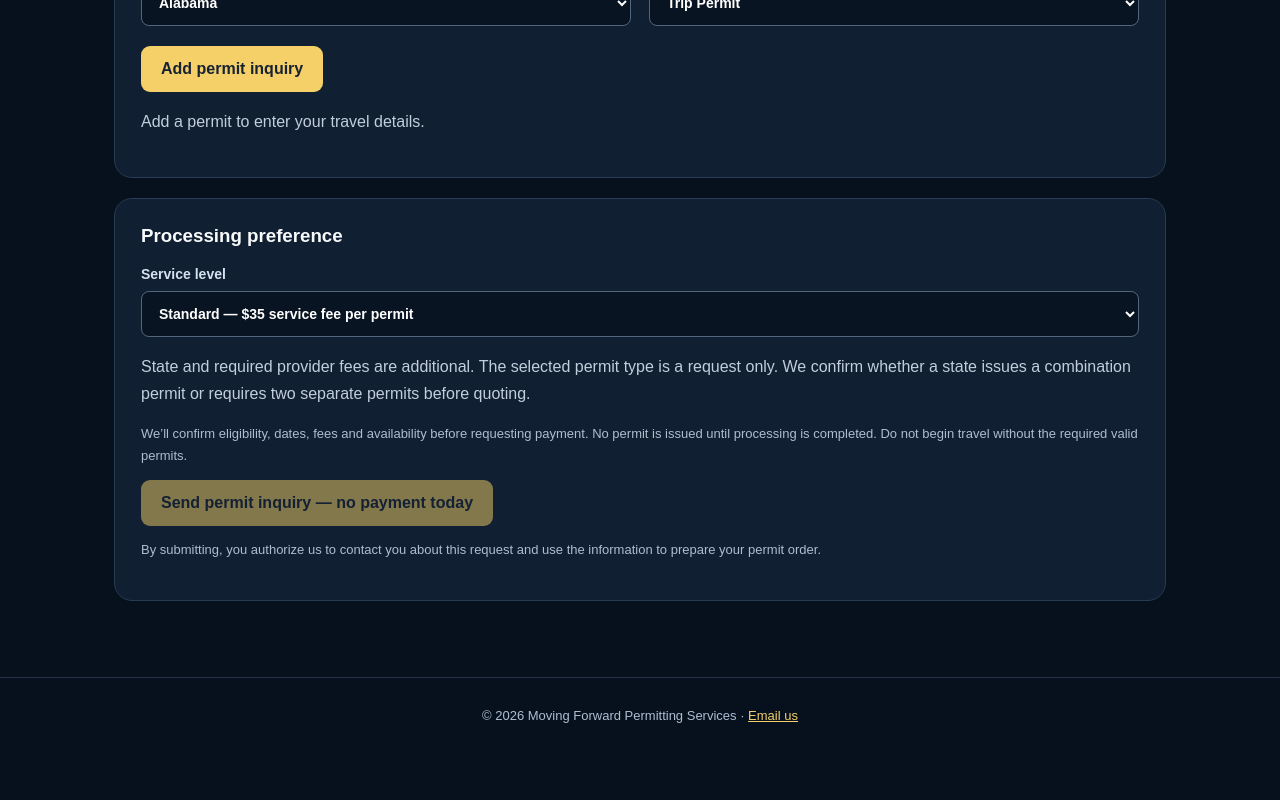
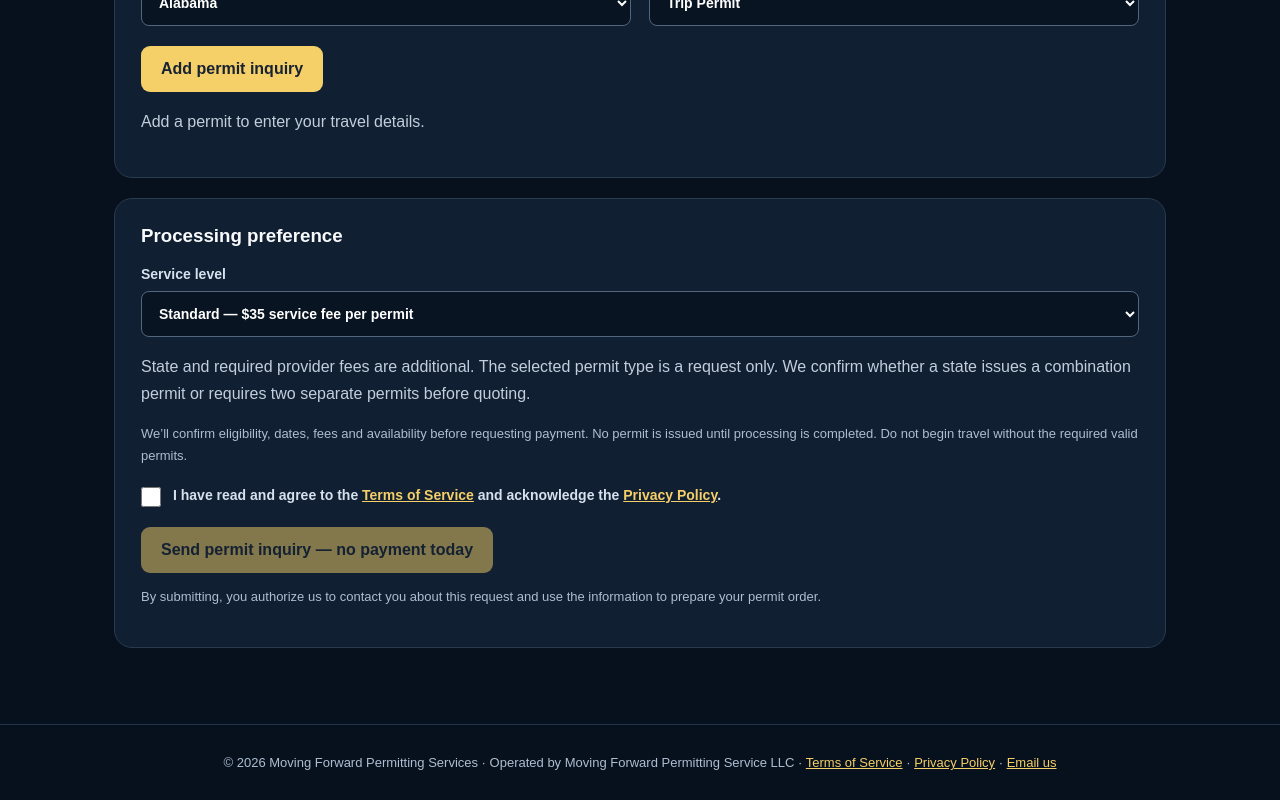
Before and after one commit to movingforwardpermitting/moving-forward-permits, a Next.js app: page / in a window 1280 px wide. Shown: the part 1775-2575 px from the top of the page. Before the commit the page ends 2528 px from the top, so only its background shows below. Built offline with nearby package versions, Linux system fonts and the light colour scheme.

Commit message:
Add legal footer and required terms acceptance to permit inquiry

```diff
--- a/app/page.js
+++ b/app/page.js
@@ -12,6 +12,7 @@ export default function Home() {
   const [state,setState] = useState('Alabama');
   const [permitType,setPermitType] = useState('Trip Permit');
   const [rush,setRush] = useState(false);
+  const [acceptedTerms,setAcceptedTerms] = useState(false);
   const [busy,setBusy] = useState(false);
   const [message,setMessage] = useState('');
   const [received,setReceived] = useState(false);
@@ -19,6 +20,7 @@ export default function Home() {
   const request = useRef({});
   async function submit(event) {
     event.preventDefault(); if (busy) return;
+    if (!acceptedTerms) { setMessage('Please accept the Terms of Service and Privacy Policy before submitting.'); return; }
     let prepared;
     try { prepared = prepareOrder({...customer,orderItems:items,rush},{inquiry:true}); }
     catch(error) { setMessage(error.message); return; }
@@ -57,7 +59,7 @@ export default function Home() {
     </section>
     <section className="wrap" id="request" style={{paddingTop:0}}><h2>Build your permit request</h2><p>Request trip or fuel permit assistance for any of the 50 U.S. states. This is an inquiry, not a guarantee that a permit can be issued. We confirm eligibility, availability, and all fees before sending any payment link. One truck per request. We may contact you for additional state-specific information.</p>
       {message && <div className="notice" role="status" aria-live="polite">{message}</div>}
-      {received ? <div className="card"><h3>We have your request.</h3><p>Save the reference above. Questions? Email <a href="mailto:movingforwardpermitting@gmail.com">movingforwardpermitting@gmail.com</a>.</p><button onClick={()=>{setReceived(false);setItems([]);setMessage('');request.current={};}}>Start another request</button></div> : <form onSubmit={submit}>
+      {received ? <div className="card"><h3>We have your request.</h3><p>Save the reference above. Questions? Email <a href="mailto:movingforwardpermitting@gmail.com">movingforwardpermitting@gmail.com</a>.</p><button onClick={()=>{setReceived(false);setItems([]);setAcceptedTerms(false);setMessage('');request.current={};}}>Start another request</button></div> : <form onSubmit={submit}>
         <div className="card"><h3>Company, contact & truck</h3><div className="grid">{sharedFields.map(([key,label])=>field(key,label))}</div><p className="note">Do not enter Social Security numbers, card details or passwords. We’ll arrange a secure way to collect any additional required documents.</p></div>
         <div style={{display:'none'}} aria-hidden="true"><label>Website<input tabIndex={-1} autoComplete="off" value={website} onChange={e=>setWebsite(e.target.value)} /></label></div>
         <div className="card"><h3>Choose your permits</h3><div className="grid"><label>State<select value={state} onChange={e=>setState(e.target.value)}>{inquiryStates.map(s=><option key={s}>{s}</option>)}</select></label><label>Permit type requested<select value={permitType} onChange={e=>setPermitType(e.target.value)}>{['Trip Permit','Fuel Permit','Trip + Fuel Permit'].map(type=><option key={type} value={type}>{type==='Trip + Fuel Permit'?'Both trip and fuel permits':type}</option>)}</select></label></div><button type="button" style={{marginTop:20}} onClick={()=>{if(items.length<20)setItems([...items,{id:crypto.randomUUID(),state,permitType,details:{}}]);}}>Add permit inquiry</button>
@@ -91,8 +93,8 @@ export default function Home() {
             </div>;
           })}
         </div>
-        <div className="card"><h3>Processing preference</h3><label>Service level<select value={rush?'rush':'standard'} onChange={e=>setRush(e.target.value==='rush')}><option value="standard">Standard — $35 service fee per permit</option><option value="rush">Request rush — $50 service fee per permit</option></select></label><p>State and required provider fees are additional. The selected permit type is a request only. We confirm whether a state issues a combination permit or requires two separate permits before quoting.</p><p className="note">We’ll confirm eligibility, dates, fees and availability before requesting payment. No permit is issued until processing is completed. Do not begin travel without the required valid permits.</p><button disabled={busy||!items.length} type="submit">{busy?'Submitting…':'Send permit inquiry — no payment today'}</button><p className="note">By submitting, you authorize us to contact you about this request and use the information to prepare your permit order.</p></div>
+        <div className="card"><h3>Processing preference</h3><label>Service level<select value={rush?'rush':'standard'} onChange={e=>setRush(e.target.value==='rush')}><option value="standard">Standard — $35 service fee per permit</option><option value="rush">Request rush — $50 service fee per permit</option></select></label><p>State and required provider fees are additional. The selected permit type is a request only. We confirm whether a state issues a combination permit or requires two separate permits before quoting.</p><p className="note">We’ll confirm eligibility, dates, fees and availability before requesting payment. No permit is issued until processing is completed. Do not begin travel without the required valid permits.</p><label style={{display:'flex',alignItems:'flex-start',gap:12,margin:'20px 0'}}><input type="checkbox" required checked={acceptedTerms} onChange={e=>setAcceptedTerms(e.target.checked)} style={{width:20,height:20,margin:0,flexShrink:0}}/><span>I have read and agree to the <a href="/terms" target="_blank" rel="noopener noreferrer">Terms of Service</a> and acknowledge the <a href="/privacy" target="_blank" rel="noopener noreferrer">Privacy Policy</a>.</span></label><button disabled={busy||!items.length||!acceptedTerms} type="submit">{busy?'Submitting…':'Send permit inquiry — no payment today'}</button><p className="note">By submitting, you authorize us to contact you about this request and use the information to prepare your permit order.</p></div>
       </form>}
-    </section><footer>© {new Date().getFullYear()} Moving Forward Permitting Services · <a href="mailto:movingforwardpermitting@gmail.com">Email us</a></footer>
+    </section><footer>© {new Date().getFullYear()} Moving Forward Permitting Services · Operated by Moving Forward Permitting Service LLC · <a href="/terms">Terms of Service</a> · <a href="/privacy">Privacy Policy</a> · <a href="mailto:movingforwardpermitting@gmail.com">Email us</a></footer>
   </main>;
 }
```
